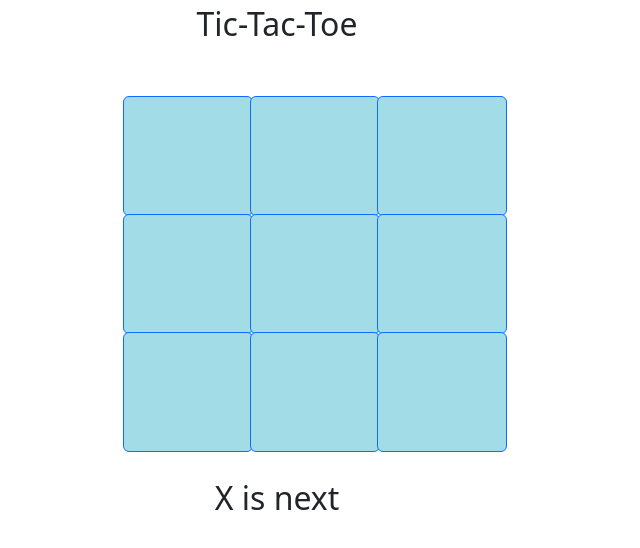
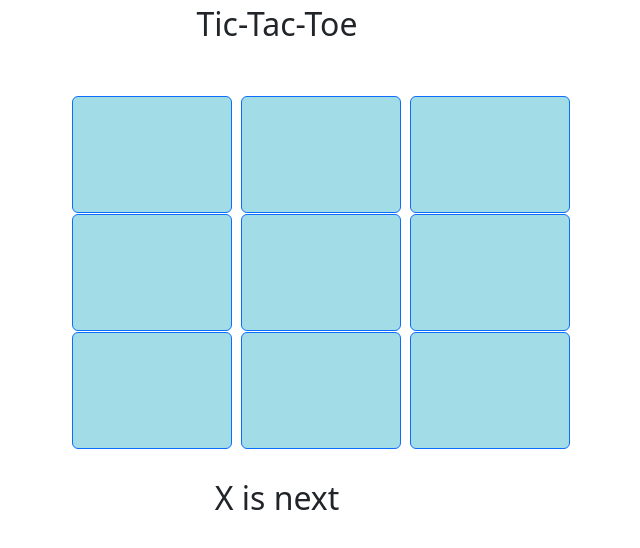
Before and after one commit to tocsesz01/tic_tac_angular, an Angular app in the folder tictactoe/: page / in a window 1280 px wide. Shown: the top 548 px of the page, without its empty margins (363-1003 px from the left). Built offline with nearby package versions, Linux system fonts and the light colour scheme.

Commit message:
fixed previous mistake

```diff
--- a/tictactoe/src/app/squares/square/square.component.css
+++ b/tictactoe/src/app/squares/square/square.component.css
@@ -1,7 +1,7 @@
 .square{
     background-color: rgb(162, 221, 231);
     height: 115%;
-    width: 260%;
+    width: 240%;
     float:left;
     text-align: center;
     cursor: pointer;
--- a/tictactoe/src/app/squares/square/square.component.html
+++ b/tictactoe/src/app/squares/square/square.component.html
@@ -1,3 +1,3 @@
- <div class="square btn btn-primary" (click)="clickedSquare()">
+ <div class="square btn btn-primary " (click)="clickedSquare()">
     <p>{{ tick }}</p>
  </div>
--- a/tictactoe/src/app/squares/table/table.component.css
+++ b/tictactoe/src/app/squares/table/table.component.css
@@ -1,4 +1,4 @@
-.container {
+.containersq {
 display: inline-block;
     height:7rem;
     width:33%;
@@ -17,7 +17,7 @@ display: inline-block;
     text-align: center;
 }
 .wrapper{
-    width:30%;
-    margin-left:35%;
-    margin-right: 35%;
+    width:40%;
+    margin-left:30%;
+    margin-right: 30%;
 }
--- a/tictactoe/src/app/squares/table/table.component.html
+++ b/tictactoe/src/app/squares/table/table.component.html
@@ -1,5 +1,5 @@
-<div class="wrapper">
-<div class="container" *ngFor="let square of boardService.board;">
+<div class="wrapper ">
+<div class="containersq" *ngFor="let square of boardService.board;">
 <app-square [id]="square.id" (click)="changeNext()"></app-square>
 </div>
 <br><br>
```
